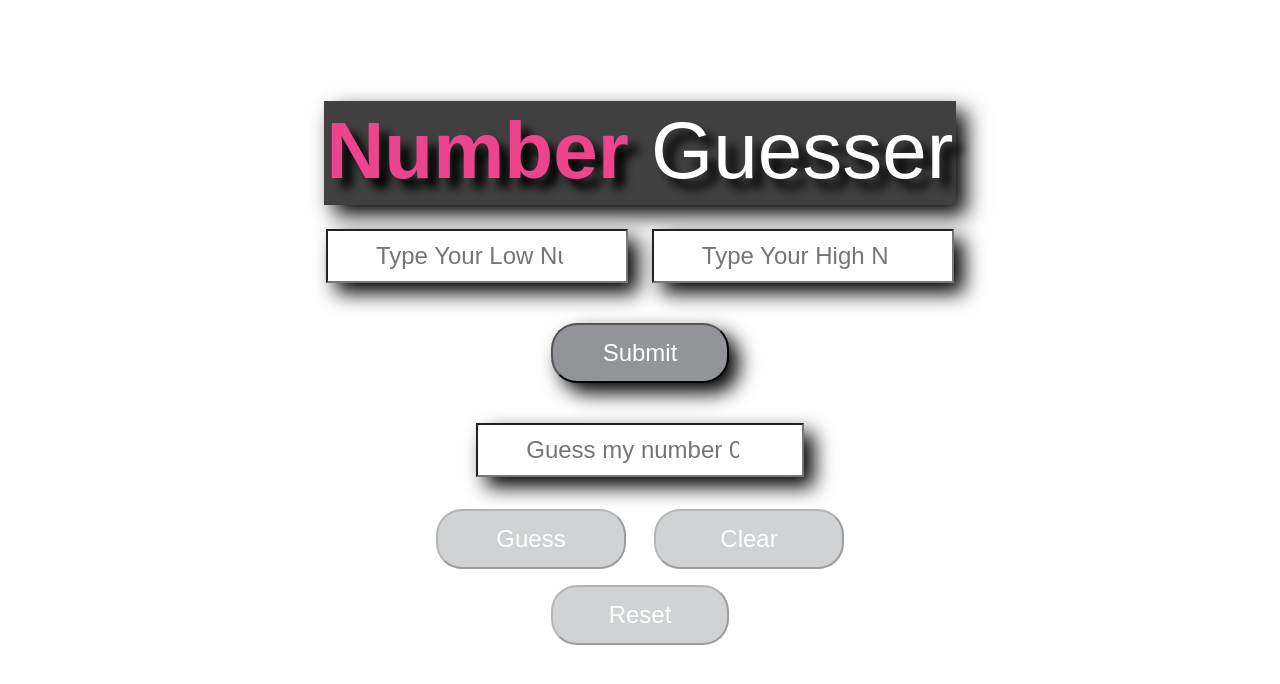
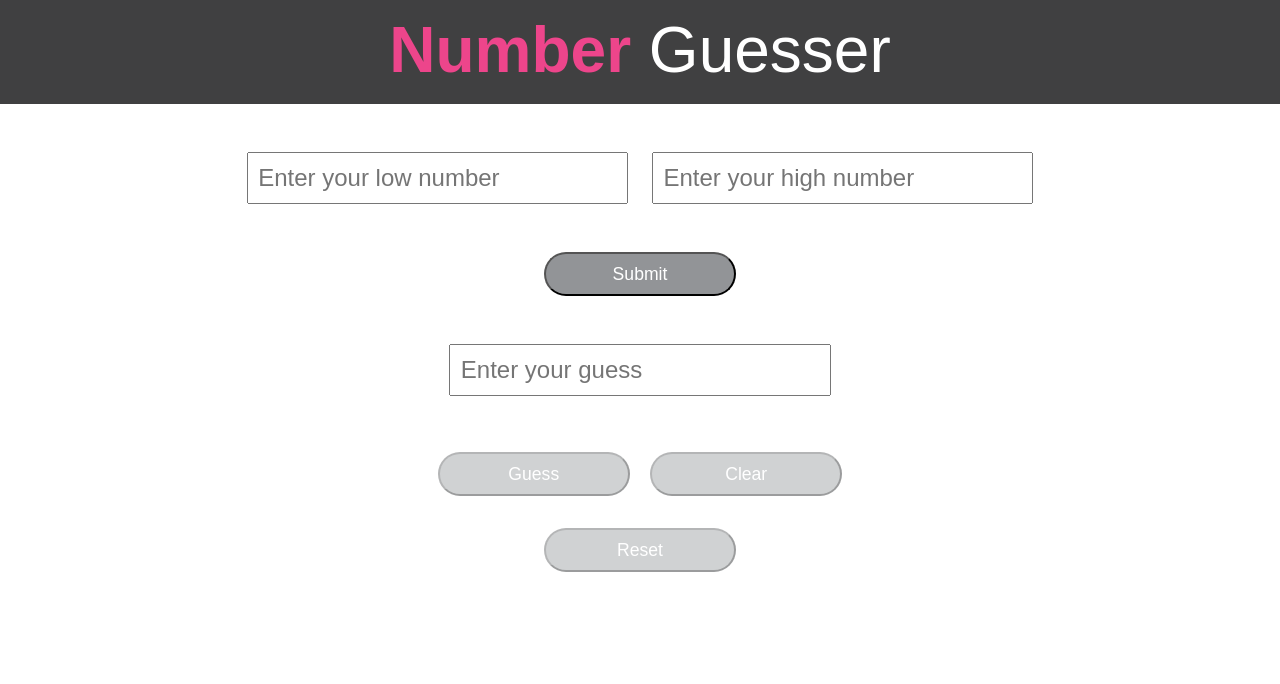
Before and after one commit to james-burbage/number-guesser, a plain HTML site: page index.html in a window 1280 px wide. Drawn offline with Linux system fonts and the light colour scheme.

Commit message:
Phase 2 almost complete

```diff
--- a/index.html
+++ b/index.html
@@ -5,30 +5,24 @@
     <title>Number Guesser</title>
   </head>
 <body>
-    <header align="center">
+  <header>
     <h1>Number<span> Guesser</span></h1>
   </header>
   <form>
-      <input class="range-min-box" type="number" placeholder="Type Your Low Number">
-      <input class="range-max-box" type="number" placeholder="Type Your High Number">
-    <figure>
-      <input class="range-submit" type="submit" value="Submit">
-    </figure>
-    </form>
-    <form class="prevent-class">
-      <input class="input-box" type="number" placeholder="Guess my number 0 - 100!">
-        <div class="inner-col">
+    <input class="range-min-box input-fields" type="number" placeholder="Enter your low number">
+    <input class="range-max-box input-fields" type="number" placeholder="Enter your high number">
+    <input class="range-submit button-style" type="submit" value="Submit">
+    <input class="guess-input input-fields" type="number" placeholder="Enter your guess">
     <button class="guess-button button-style" disabled=true>Guess
     </button>
     <input type="reset" value="Clear" class="clear-button" disabled=true">
-        </div>
   </form>
   <p class="explain-text"></p>
-      <h2 class="last-guess" align="center"></h2>
+  <h2 class="last-guess"></h2>
   <p class="output-text"></p>
-      <figure align="center">
+  <form align="center">
     <button class="reset-button button-style" disabled=true>Reset</button>
-      </figure>
+  </form>
     <script type="text/javascript" src="script.js"></script>
   </body>
 </html>
--- a/script.js
+++ b/script.js
@@ -1,37 +1,39 @@
-var clearButton = document.querySelector('.clear-button');
-var displayGuess = document.querySelector('.last-guess');
-var explainText = document.querySelector('.explain-text');
-var guessButton = document.querySelector('.guess-button');
-var inputBox = document.querySelector('.input-box');
-var outputText = document.querySelector('.output-text');
-var randNum = Math.floor(Math.random() * 100 +1);
-var resetButton = document.querySelector('.reset-button');
-var maxRangeNum = document.querySelector('.range-max-box').value || 100;
-var minRangeNum = document.querySelector('.range-min-box').value || 1;
-var rangeSubmit = document.querySelector('.range-submit');
+var clearButton = document.querySelector(".clear-button");
+var displayGuess = document.querySelector(".last-guess");
+var explainText = document.querySelector(".explain-text");
+var guessButton = document.querySelector(".guess-button");
+var guessInput = document.querySelector(".guess-input");
+var outputText = document.querySelector(".output-text");
+var randNum = Math.floor(Math.random() * 100 + 1);
+var resetButton = document.querySelector(".reset-button");
+var maxRangeNum = document.querySelector(".range-max-box").value || 100;
+var minRangeNum = document.querySelector(".range-min-box").value || 1;
+var rangeSubmit = document.querySelector(".range-submit");
 
-guessButton.addEventListener('click', checkGuess);
-inputBox.addEventListener('keyup', buttonsEnable);
-resetButton.addEventListener('click', resetGame);
-rangeSubmit.addEventListener('click', getRandomNumber);
+guessButton.addEventListener("click", checkGuess);
+guessInput.addEventListener("keyup", buttonsEnable);
+resetButton.addEventListener("click", resetGame);
+rangeSubmit.addEventListener("click", getRandomNumber);
 
 function buttonsEnable() {
-  clearButton.disabled = false;
+  // clearButton.disabled = false;
   guessButton.disabled = false;
   resetButton.disabled = false;
   console.log("buttons work!");
+  clearInput();
 }
 
 function checkGuess(event) {
   event.preventDefault();
   getRandomNumber();
-  var parsedNum = parseInt(inputBox.value);
+  var parsedNum = parseInt(guessInput.value);
   var parsedMax = parseInt(maxRangeNum);
   var parsedMin = parseInt(minRangeNum);
-  displayGuess.innerText = inputBox.value;
-  explainText.innerText = 'Your last guess was:';
+  displayGuess.innerText = guessInput.value;
+  explainText.innerText = "Your last guess was:";
   if (parsedNum > parsedMax || parsedNum < parsedMin) {
-  outputText.innerText = "Invalid number! Please pick a number between 1 - 100!";
+    outputText.innerText =
+      "Invalid number! Please pick a number between 1 - 100!";
   } else if (parsedNum === randNum) {
     outputText.innerText = "BOOM!!!";
   } else if (parsedNum < randNum) {
@@ -40,17 +42,25 @@ function checkGuess(event) {
     outputText.innerText = "That is too high!";
   }
   console.log(randNum);
-  console.log('guess checked!')
+  console.log("guess checked!");
 }
 
 function resetGame() {
   location.reload();
-  console.log('input reset!');
+  console.log("input reset!");
 }
 
 function getRandomNumber() {
   var parsedMax = parseInt(maxRangeNum);
   var parsedMin = parseInt(minRangeNum);
   return Math.floor(Math.random() * parsedMax + 1 - parsedMin) + parsedMin;
-  console.log('number generated!')
+  console.log("number generated!");
 }
+
+function clearInput() {
+  if (guessInput.value.length < 1) {
+    clearButton.disabled = true;
+  } else {
+    clearButton.disabled = false;
+  }
+}
--- a/style.css
+++ b/style.css
@@ -1,26 +1,21 @@
 body {
   font-family: sans-serif;
-  padding: 0em;
+  margin: 0;
 }
 
 header {
   background-color: #404041;
-  box-shadow: 10px 10px 20px black;
   height: 6.5em;
-  margin-left: 25%;
-  margin-top: 8%;
   text-align: center;
-  width: 50%;
 }
 
 h1 {
   color: #ed458b;
-  font-size: 5em;
-  font-weight: bold;
+  font-size: 4em;
+  font-weight: 700;
   margin: 0px;
-  padding-top: 0.05em;
+  padding-top: 0.2em;
   text-align: center;
-  text-shadow: 10px 10px 10px black;
 }
 
 h2 {
@@ -28,11 +23,12 @@ h2 {
   font-size: 9em;
   font-weight: 100;
   margin: 0em;
+  text-align: center;
 }
 
 span {
   color: #FFFFFF;
-  font-weight: 100;
+  font-weight: 300;
 }
 
 form {
@@ -60,43 +56,21 @@ p.output-text {
   margin-top: 2em;
 }
 
-.range-min-box {
-  box-shadow: 10px 10px 20px black;
+.input-fields {
+  font-weight: 300;
   font-size: 1.5em;
+  color: #d0d2d3;
   height: 2em;
-  margin-right: 0.4em;
-  margin-top: 1em;
+  margin: 2em 0.4em 0 0.4em;
   outline: none;
-  padding-left: 2em;
-  padding-right: 2em;
-  text-align: center;
-  width: 16%;
-}
-
-.range-max-box {
-  box-shadow: 10px 10px 20px black;
-  font-size: 1.5em;
-  height: 2em;
-  margin-left: 0.4em;
-  margin-top: 1em;
-  outline: none;
-  padding-left: 2em;
-  padding-right: 2em;
-  text-align: center;
-  width: 16%;
+  padding: 0 2em 0 0.4em;
+  text-align: left;
+  width: 25%;
 }
 
 .range-submit {
-  background-color: #929497;
-  border-radius: 14px;
-  border-radius: 26px;
-  box-shadow: 10px 10px 20px black;
-  color: white;
-  font-size: 1.5em;
-  height: 2.5em;
-  margin-top: 1em;
-  outline: none;
-  text-align: center;
+  display: block;
+  margin: 3rem auto;
   width: 15%;
 }
 
@@ -104,24 +78,17 @@ p.output-text {
   background-color: #EB008B;
 }
 
-.input-box {
-  box-shadow: 10px 10px 20px black;
-  font-size: 1.5em;
-  height: 2em;
-  margin-top: 1em;
-  outline: none;
-  padding-left: 2em;
-  padding-right: 2em;
-  text-align: center;
-  width: 18%;
+.guess-input {
+  display: block;
+  margin: 2.5rem auto;
 }
 
 .button-style {
+  font-weight: 300;
   background-color: #929497;
   border-radius: 26px;
-  box-shadow: 10px 10px 20px black;
   color: white;
-  font-size: 1.5em;
+  font-size: 1.1em;
   height: 2.5em;
   outline: none;
   text-align: center;
@@ -132,40 +99,26 @@ p.output-text {
 }
 
 .guess-button {
-  margin-right: 0.5em;
-  padding-left: 0em;
-  padding-right: 0em;
+  display: inline-block;
+  margin: 1rem 0 0 1rem;
   text-align: center;
   width: 15%;
 }
 
 .guess-button:disabled {
   background-color: #D0D2D3;
-  box-shadow: none;
-}
-
-.reset-button {
-  height: 2.5em;
-  padding-left: 0em;
-  padding-right: 0em;
-  text-align: center;
-  width: 15%;
-  }
-
-.reset-button:disabled {
-  background-color: #D0D2D3;
-  box-shadow: none;
 }
 
 .clear-button {
+  display: inline-block;
+  font-weight: 300;
   background-color: #929497;
   border-radius: 14px;
   border-radius: 26px;
-  box-shadow: 10px 10px 20px black;
   color: white;
-  font-size: 1.5em;
+  font-size: 1.1em;
   height: 2.5em;
-  margin-left: 0.5em;
+  margin: 1rem 1rem;
   outline: none;
   padding-left: 0em;
   padding-right: 0em;
@@ -179,13 +132,17 @@ p.output-text {
 
 .clear-button:disabled {
   background-color: #D0D2D3;
-  box-shadow: none;
 }
 
-.last-guess {
-  text-shadow: 20px 20px 70px black;
+
+.reset-button {
+  height: 2.5em;
+  padding-left: 0em;
+  padding-right: 0em;
+  text-align: center;
+  width: 15%;
+  }
+
+.reset-button:disabled {
+  background-color: #D0D2D3;
 }
-
-.explain-text, .output-text {
-  text-shadow: 20px 20px 50px black;
-}
```
Lines whose indentation alone changed are shown as unchanged.
